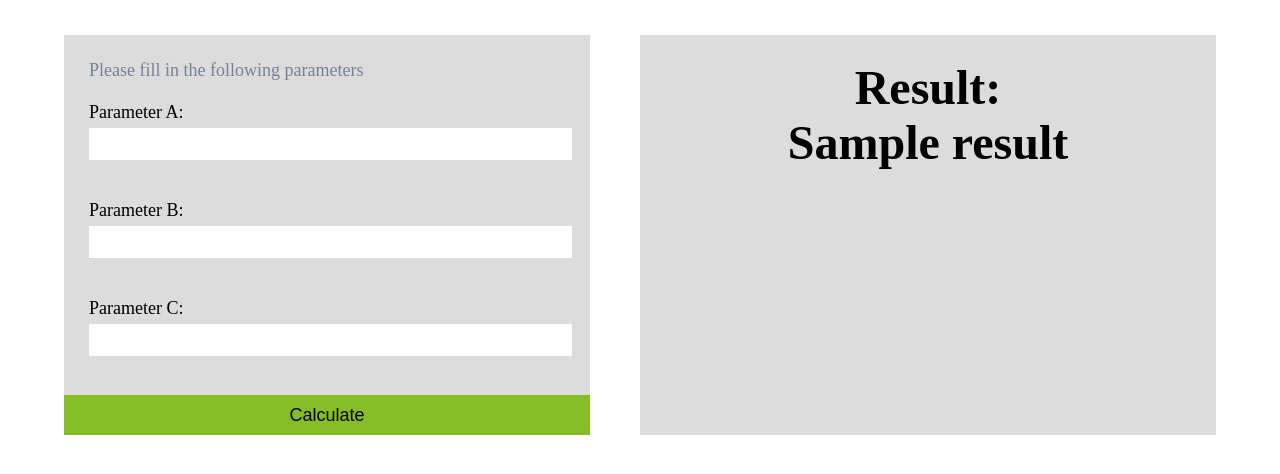
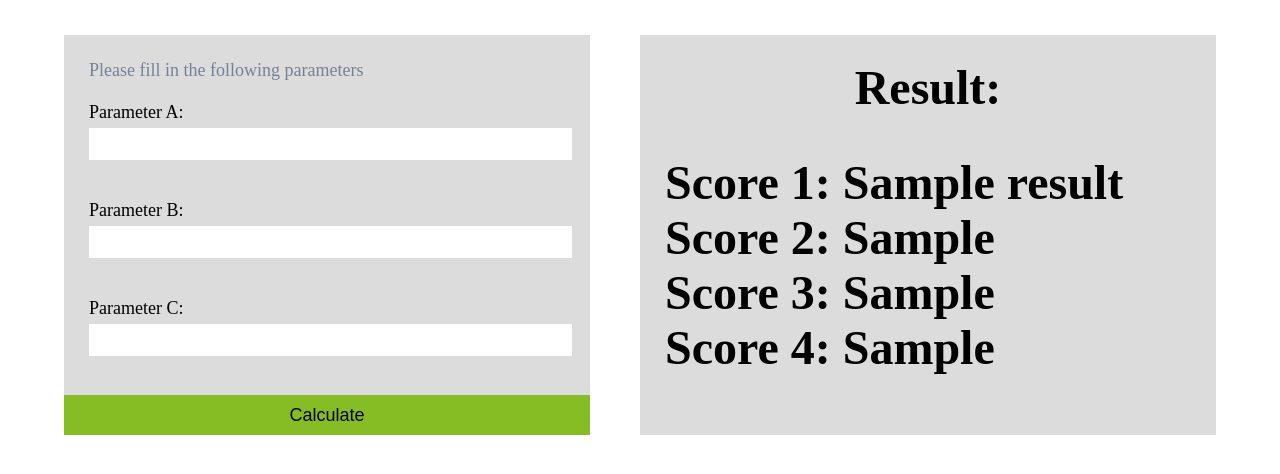
Before and after one commit to ChaningBlake/company-profile-app, a Flask app: template templates/result.html in a window 1280 px wide. Shown: the part 93-567 px from the top of the page. Run offline with Flask 2, Linux system fonts and the light colour scheme; the template is opened without the code that fills it: most values are stand-ins (such as "Sample title", 1, 10 or a date in 2020).

Commit message:
updated formula

```diff
--- a/main.py
+++ b/main.py
@@ -27,7 +27,10 @@ def get_result():
 	calc4 = round((.60*x + .25*y + .15*z), 2)
 
 	return render_template("result.html",
-	                        result=calc1)
+	                        result=calc1,
+							result2 = calc2,
+							result3 = calc3,
+							result4 = calc4)
 
 if __name__ == "__main__":
     app.run(debug=True)
--- a/static/css/styles.css
+++ b/static/css/styles.css
@@ -95,8 +95,7 @@ input {
 
 /*
     Result Box
- */
-.two {
+ */ .two {
     float: right;
     padding: 25px;
     margin-left: 50px;
@@ -110,3 +109,8 @@ h3 {
     text-align: center;
     font-size: 48px;
 }
+
+h2 {
+	text-align: left;
+	font-size: 48px;
+}
--- a/templates/result.html
+++ b/templates/result.html
@@ -32,7 +32,13 @@
         </div>
 
         <div class="two">
-                <h3>Result:<br> {{ result }}</h3>
+                <h3>Result:<br></h3>
+				<h2>
+				Score 1: {{ result }} <br>
+				Score 2: {{ result2 }} <br>
+				Score 3: {{ result3 }} <br>
+				Score 4: {{ result4 }} <br>
+				</h2>
         </div>
     </div>
 
```
